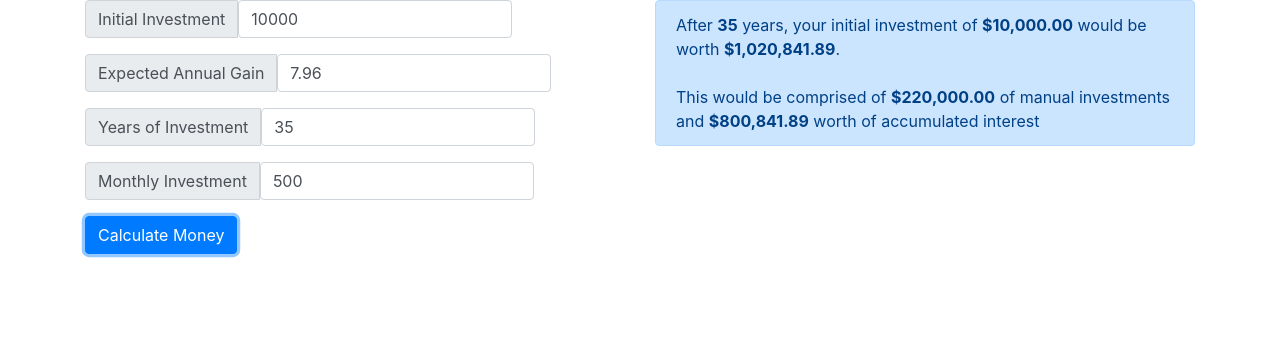
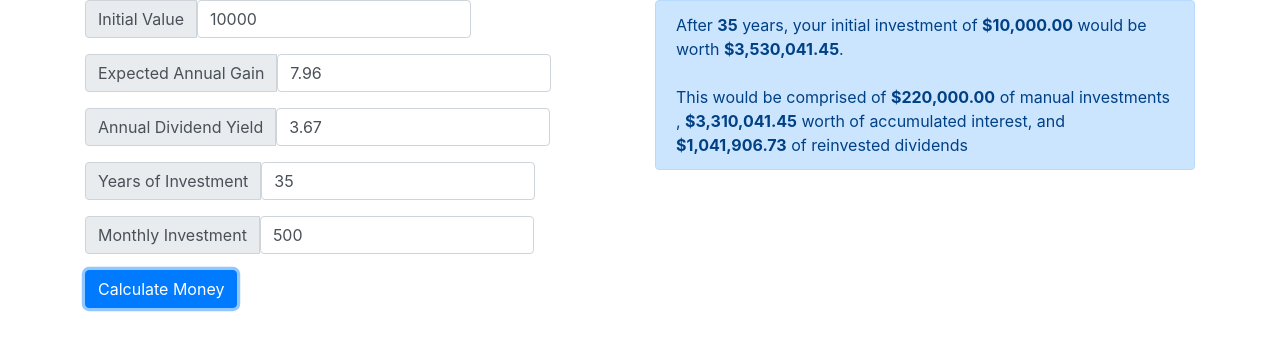
Before and after one commit to SivanMehta/invest, a plain HTML site: page index.html in a window 1280 px wide. Both pictures are taken after a click on the button "Calculate Money". Drawn offline with nearby package versions, Linux system fonts and the light colour scheme.

Commit message:
allow for dividends

```diff
--- a/assets/graph.js
+++ b/assets/graph.js
@@ -3,12 +3,16 @@ function toMoney(amount) {
 }
 
 function generateData(opts) {
-  const { initial, rate, years, investment } = opts;
+  const { initial, rate, years, investment, dividend } = opts;
   let amount = initial;
   const monthly = 1 + ((rate / 12) / 100);
+  let dividends = 0;
 
-  for(let i = 0; i < years * 12; i ++) {
-    amount = (amount + investment) * monthly;
+  for (let i = 0; i < years * 12; i ++) {
+    const dividendContribution = amount * ((dividend / 12) / 100);
+    dividends += dividendContribution;
+    let totalContribution = investment + dividendContribution;
+    amount = (amount + totalContribution) * monthly;
   }
 
   const totalInvestments = years * 12 * investment + initial;
@@ -17,11 +21,12 @@ function generateData(opts) {
   result.innerHTML = `After <b>${years}</b> years, \your initial investment of \
   <b>${toMoney(initial)}</b> would be worth <b>${toMoney(amount)}</b>. <br /><br /> \
   This would be comprised of <b>${toMoney(totalInvestments)}</b> of manual investments
-  and <b>${toMoney(totalInterest)}</b> worth of accumulated interest`;
+  , <b>${toMoney(totalInterest)}</b> worth of accumulated interest, and <b>${toMoney(dividends)}</b> \
+  of reinvested dividends`;
 }
 
 function coerce(data) {
-  const value = parseInt(data);
+  const value = parseFloat(data);
   if(isNaN(value) || value < 0) {
     console.error(value);
     throw new Error('stop being cheeky');
@@ -36,5 +41,6 @@ calculate.onclick = function() {
     rate: coerce(rate.value),
     years: coerce(years.value),
     investment: coerce(investment.value),
+    dividend: coerce(dividend.value)
   });
 }
--- a/index.html
+++ b/index.html
@@ -16,7 +16,7 @@
         <div class="col-sm">
           <div class="input-group mb-3">
             <div class="input-group-prepend">
-              <span class="input-group-text">Initial Investment</span>
+              <span class="input-group-text">Initial Value</span>
               <input type="number" class="form-control" id="initial" value="10000">
             </div>
           </div>
@@ -24,6 +24,12 @@
             <div class="input-group-prepend">
               <span class="input-group-text">Expected Annual Gain</span>
               <input type="number" class="form-control" id="rate" value="7.96">
+            </div>
+          </div>
+          <div class="input-group mb-3">
+            <div class="input-group-prepend">
+              <span class="input-group-text">Annual Dividend Yield</span>
+              <input type="number" class="form-control" id="dividend" value="3.67">
             </div>
           </div>
           <div class="input-group mb-3">
```
